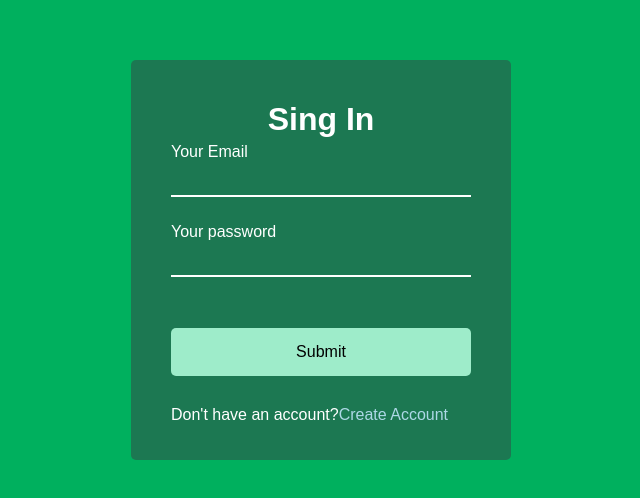
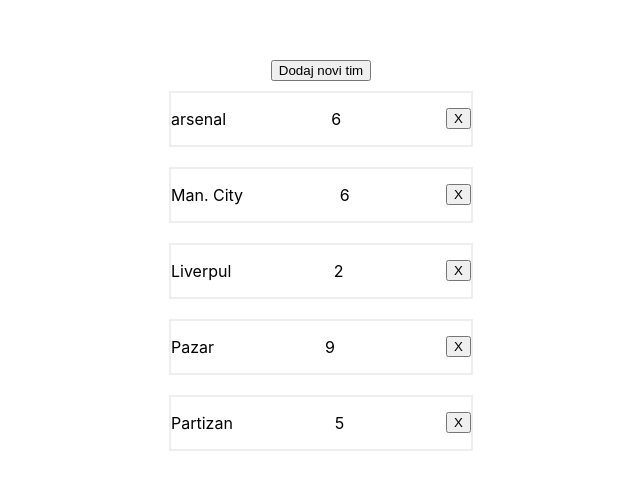
Before and after one commit to imranzukorlic/react, a React (Create React App) app: page / in a window 1280 px wide. Shown: the part 140-638 px from the top of the page, without its empty margins (319-959 px from the left). Built offline with nearby package versions, Linux system fonts and the light colour scheme; a web font is replaced by a local one.

Commit message:
function

```diff
--- a/src/App.js
+++ b/src/App.js
@@ -1,90 +1,39 @@
-// import "./App.css";
-// // import Incrementer from "./componets/Incrementer/Incrementer";
+import "./App.css";
+import React from "react";
+import Team from "./componets/TeamCard/TeamCard";
+const favoriteTeams = [
+  { id: 0, name: "arsenal", points: 6 },
+  { id: 1, name: "Man. City", points: 6 },
+  { id: 2, name: "Liverpul", points: 2 },
+  { id: 3, name: "Pazar", points: 9 },
+  { id: 4, name: "Partizan", points: 5 },
+];
+const App = () => {
+  const [teams, setTeams] = React.useState(favoriteTeams);
+  const deleteTeam = (id) => {
+    const newTeams = teams.filter((team) => team.id != id);
+    setTeams(newTeams);
+  };
 
-// import React, { useState } from "react";
-// const App = () => {
-//   // const [name, setName] = React.useState("");
-//   // const [email, setEmail] = React.useState("");
-//   // const [hobi, setHobi] = React.useState("");
-//   const [formValues, setFormValues] = useState({
-//     name: "",
-//     email: "",
-//     hobi: "",
-//     password: "",
-//   });
-//   return (
-//     <div className="card-container">
-//       <form
-//         onSubmit={(e) => {
-//           e.preventDefault();
-//           console.log(formValues);
-//           console.log(
-//             `NAME: ${formValues.name}, Email: ${formValues.email}, HOBI: ${formValues.hobi}, sifra ${formValues.password}`
-//           );
-//         }}
-//       >
-//         <label htmlFor="html">name</label>
-//         <input
-//           type="text"
-//           id="html"
-//           name="fav_language"
-//           value={formValues.name}
-//           // defaultValue={"faris"}
-//           // readOnly
-//           onChange={(event) =>
-//             setFormValues((prev) => ({ ...prev, name: event.target.value }))
-//           }
-//         />
-//         <br />
-//         <label htmlFor="css">email</label>
-//         <input
-//           type="email"
-//           id="css"
-//           name="fav_language"
-//           value={formValues.email}
-//           onChange={(event) =>
-//             setFormValues((prev) => ({ ...prev, email: event.target.value }))
-//           }
-//         />
-//         <br />
-//         <label htmlFor="javascript">hobi</label>
-//         <input
-//           type="text"
-//           id="javascript"
-//           name="fav_language"
-//           value={formValues.hobi}
-//           onChange={(event) =>
-//             setFormValues((prev) => ({ ...prev, hobi: event.target.value }))
-//           }
-//         />
-//         <br />
-//         <label htmlFor="password">sifra</label>
-//         <input
-//           type="password"
-//           id="javascript"
-//           name="fav_language"
-//           value={formValues.password}
-//           onChange={(event) =>
-//             setFormValues((prev) => ({ ...prev, password: event.target.value }))
-//           }
-//         />
-//         <br />
-//         <br />
-//         <input type="submit" defaultValue="Submit" />
-//       </form>
-//     </div>
-//   );
-// };
-// export default App;
-// //event.target.value
-
-import React from "react";
-import Imput from "./componets/Imput/Imput";
-const App = () => {
   return (
-    <>
-      <Imput />
-    </>
+    <div className="card-container">
+      <button
+        onClick={() =>
+          setTeams((prev) => [...prev, { name: "Chelsi", id: 5, points: 12 }])
+        }
+      >
+        Dodaj novi tim
+      </button>
+      {teams.map((team) => (
+        <div key={team.id}>
+          <Team
+            name={team.name}
+            points={team.points}
+            onDeleteTeam={() => deleteTeam(team.id)}
+          />
+        </div>
+      ))}
+    </div>
   );
 };
 export default App;
--- a/src/componets/Imput/Imput.js
+++ b/src/componets/Imput/Imput.js
@@ -22,23 +22,23 @@
           <input
             type="email"
             value={formValues.email}
+            placeholder="Your Email"
             onChange={(e) =>
               setFormValues((prev) => ({ ...prev, email: e.target.value }))
             }
             required
           />
-          <label>Your Email</label>
         </div>
         <div className="form">
           <input
             type="password"
             value={formValues.password}
+            placeholder="Your password"
             onChange={(e) =>
               setFormValues((prev) => ({ ...prev, password: e.target.value }))
             }
             required
           />
-          <label>Your password</label>
         </div>
         <button className="btn">Submit</button>
         <p className="text">
--- /dev/null
+++ b/src/componets/TeamCard/TeamCard.css
@@ -0,0 +1,8 @@
+.team-card {
+  width: 300px;
+  display: flex;
+  justify-content: space-between;
+  align-items: center;
+  border: 2px solid #eeeeee;
+  margin: 10px 0;
+}
--- /dev/null
+++ b/src/componets/TeamCard/TeamCard.js
@@ -0,0 +1,12 @@
+import React from "react";
+import "./TeamCard.css";
+const Team = ({ name, points, onDeleteTeam }) => {
+  return (
+    <div className="team-card">
+      <p>{name}</p>
+      <p>{points}</p>
+      <button onClick={onDeleteTeam}>X</button>
+    </div>
+  );
+};
+export default Team;
```
Also changed, not shown: src/componets/smece/App1.js (+102 -0 lines).
